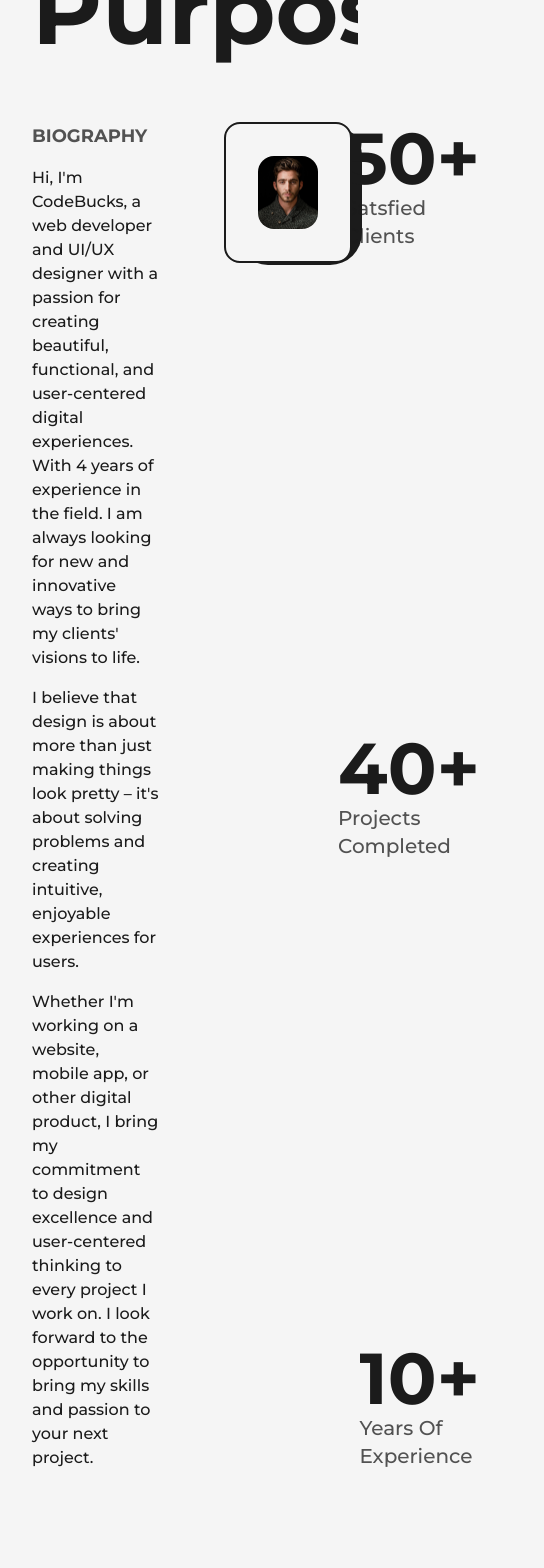
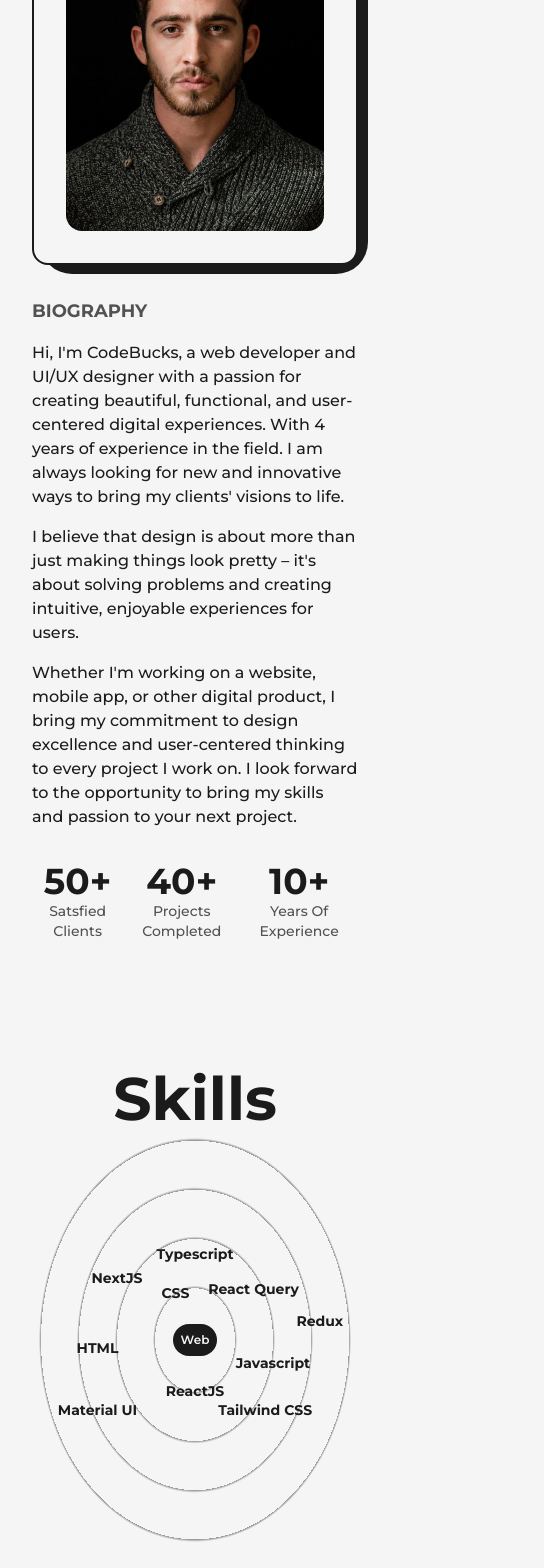
Before and after one commit to yashug/Yaswanth-Developer-Portfolio, a Next.js app: page /about in a window 390 px wide. Shown: the part 400-1968 px from the top of the page, 544 px wide, since content can reach past the window. Built offline with nearby package versions, Linux system fonts and the light colour scheme.

Commit message:
About Responsive

```diff
--- a/src/app/about/page.tsx
+++ b/src/app/about/page.tsx
@@ -13,9 +13,12 @@
 const about = () => {
   return (
     <main className="flex w-full flex-col items-center justify-center pt-16 dark:text-light">
-      <AnimatedText text="Passion Fuels Purpose!" className="mb-16" />
-      <div className="grid w-full grid-cols-8 gap-16">
-        <div className="col-span-3 flex flex-col items-start justify-start">
+      <AnimatedText
+        text="Passion Fuels Purpose!"
+        className="mb-16 lg:!text-7xl sm:!text-6xl xs:!text-4xl sm:mb-8"
+      />
+      <div className="grid w-full grid-cols-8 gap-16 sm:gap-8">
+        <div className="col-span-3 flex flex-col items-start justify-start xl:col-span-4 md:order-2 md:col-span-8">
           <h2 className="mb-4 text-lg font-bold uppercase text-dark/75 dark:text-light/75">
             Biography
           </h2>
@@ -38,7 +41,7 @@
             the opportunity to bring my skills and passion to your next project.
           </p>
         </div>
-        <div className="col-span-3 relative h-max rounded-2xl border-2 border-solid border-dark bg-light p-8 dark:bg-dark dark:border-light">
+        <div className="col-span-3 relative h-max rounded-2xl border-2 border-solid border-dark bg-light p-8 dark:bg-dark dark:border-light xl:col-span-4 md:order-1 md:col-span-8">
           <div className="absolute top-0 -right-3 -z-10 w-[102%] h-[103%] rounded-[2rem] bg-dark dark:bg-light" />
           <Image
             src={profilePic}
@@ -48,28 +51,28 @@
             sizes="(max-width: 768px) 100vw, (max-width: 1200px) 50vw, 33vw"
           />
         </div>
-        <div className="col-span-2 flex flex-col items-end justify-between">
-          <div className="flex flex-col items-end justify-center">
-            <span className="inline-bloc text-7xl font-bold">
+        <div className="col-span-2 flex flex-col items-end justify-between xl:col-span-8 xl:flex-row xl:items-center md:order-3">
+          <div className="flex flex-col items-end justify-center xl:items-center">
+            <span className="inline-bloc text-7xl font-bold md:text-6xl sm:text-5xl xs:text-4xl">
               <AnimatedNumber value={50} />+
             </span>
-            <h2 className="text-xl font-medium capitalize text-dark/75 dark:text-light/75">
+            <h2 className="text-xl font-medium capitalize text-dark/75 dark:text-light/75 xl:text-center md:text-lg sm:text-base xs:text-sm">
               satsfied clients
             </h2>
           </div>
-          <div className="flex flex-col items-end justify-center">
-            <span className="inline-bloc text-7xl font-bold">
+          <div className="flex flex-col items-end justify-center xl:items-center">
+            <span className="inline-bloc text-7xl font-bold md:text-6xl sm:text-5xl xs:text-4xl">
               <AnimatedNumber value={40} />+
             </span>
-            <h2 className="text-xl font-medium capitalize text-dark/75 dark:text-light/75">
+            <h2 className="text-xl font-medium capitalize text-dark/75 dark:text-light/75 xl:text-center md:text-lg sm:text-base xs:text-sm">
               projects completed
             </h2>
           </div>
-          <div className="flex flex-col items-end justify-center">
-            <span className="inline-bloc text-7xl font-bold">
+          <div className="flex flex-col items-end justify-center xl:items-center">
+            <span className="inline-bloc text-7xl font-bold md:text-6xl sm:text-5xl xs:text-4xl">
               <AnimatedNumber value={10} />+
             </span>
-            <h2 className="text-xl font-medium capitalize text-dark/75 dark:text-light/75">
+            <h2 className="text-xl font-medium capitalize text-dark/75 dark:text-light/75 xl:text-center md:text-lg sm:text-base xs:text-sm">
               years of experience
             </h2>
           </div>
--- a/src/app/components/Education.tsx
+++ b/src/app/components/Education.tsx
@@ -13,13 +13,15 @@
 
   return (
     <div className="mb-64 w-full">
-      <h2 className="font-bold text-8xl mb-32 w-full text-center">Education</h2>
-      <div ref={ref} className="w-[75%] mx-auto relative">
+      <h2 className="font-bold text-8xl mb-32 w-full text-center md:text-6xl xs:text-4xl md:mb-16">
+        Education
+      </h2>
+      <div ref={ref} className="w-[75%] mx-auto relative lg:w-[90%] md:w-full">
         <motion.div
           style={{ scaleY: scrollYProgress }}
-          className="absolute left-9 top-0 w-[4px] h-full bg-dark origin-top dark:bg-light"
+          className="absolute left-9 top-0 w-[4px] h-full bg-dark origin-top dark:bg-light md:w-[2px] md:left-[30px] xs:left-[20px]"
         />
-        <ul className="w-full flex flex-col items-center justify-between ml-4">
+        <ul className="w-full flex flex-col items-center justify-between ml-4 xs:ml-2">
           <EducationDetails
             type="Bachelor Of Science In Computer Science"
             time="2016-2020"
--- a/src/app/components/EducationDetails.tsx
+++ b/src/app/components/EducationDetails.tsx
@@ -19,7 +19,7 @@
   return (
     <li
       ref={ref}
-      className="my-8 first:mt-0 last:mb-0 w-[60%] mx-auto flex flex-col items-center justify-between"
+      className="my-8 first:mt-0 last:mb-0 w-[60%] mx-auto flex flex-col items-center justify-between md:w-[80%]"
     >
       <LiIcon reference={ref} />
       <motion.div
@@ -27,11 +27,11 @@
         whileInView={{ y: 0 }}
         transition={{ duration: 0.5, type: "spring" }}
       >
-        <h3 className="capitalize font-bold text-2xl">{type}&nbsp;</h3>
-        <span className="capitalize font-medium text-dark/75 dark:text-light/75">
+        <h3 className="capitalize font-bold text-2xl sm:text-xl xs:text-lg">{type}&nbsp;</h3>
+        <span className="capitalize font-medium text-dark/75 dark:text-light/75 xs:text-sm">
           {time} | {place}
         </span>
-        <p className="font-medium w-full">{info}</p>
+        <p className="font-medium w-full md:text-sm">{info}</p>
       </motion.div>
     </li>
   );
--- a/src/app/components/Experience.tsx
+++ b/src/app/components/Experience.tsx
@@ -13,15 +13,16 @@
 
   return (
     <div className="my-64">
-      <h2 className="font-bold text-8xl mb-32 w-full text-center">
+      <h2 className="font-bold text-8xl mb-32 w-full text-center md:text-6xl xs:text-4xl md:mb-16">
         Experience
       </h2>
-      <div ref={ref} className="w-[75%] mx-auto relative">
+      <div ref={ref} className="w-[75%] mx-auto relative lg:w-[90%] md:w-full">
         <motion.div
           style={{ scaleY: scrollYProgress }}
-          className="absolute left-9 top-0 w-[4px] h-full bg-dark origin-top dark:bg-light"
+          className="absolute left-9 top-0 w-[4px] h-full bg-dark origin-top dark:bg-light
+          md:w-[2px] md:left-[30px] xs:left-[20px]"
         />
-        <ul className="w-full flex flex-col items-center justify-between ml-4">
+        <ul className="w-full flex flex-col items-center justify-between ml-4 xs:ml-2">
           <ExperienceDetails
             position="Software Engineer"
             company="Google"
--- a/src/app/components/ExperienceDetails.tsx
+++ b/src/app/components/ExperienceDetails.tsx
@@ -24,7 +24,7 @@
   return (
     <li
       ref={ref}
-      className="my-8 first:mt-0 last:mb-0 w-[60%] mx-auto flex flex-col items-center justify-between"
+      className="my-8 first:mt-0 last:mb-0 w-[60%] mx-auto flex flex-col items-center justify-between md:w-[80%]"
     >
       <LiIcon reference={ref} />
       <motion.div
@@ -32,7 +32,7 @@
         whileInView={{ y: 0 }}
         transition={{ duration: 0.5, type: "spring" }}
       >
-        <h3 className="capitalize font-bold text-2xl">
+        <h3 className="capitalize font-bold text-2xl sm:text-xl xs:text-lg">
           {position}&nbsp;
           <a
             href={companyLink}
@@ -42,10 +42,10 @@
             @{company}
           </a>
         </h3>
-        <span className="capitalize font-medium text-dark/75 dark:text-light/75">
+        <span className="capitalize font-medium text-dark/75 dark:text-light/75 xs:text-sm">
           {time} | {address}
         </span>
-        <p className="font-medium w-full">{work}</p>
+        <p className="font-medium w-full md:text-sm">{work}</p>
       </motion.div>
     </li>
   );
--- a/src/app/components/LiIcon.tsx
+++ b/src/app/components/LiIcon.tsx
@@ -9,7 +9,12 @@
 
   return (
     <figure className="absolute left-0 stroke-dark dark:stroke-light">
-      <svg className="-rotate-90" width="75" height="75" viewBox="0 0 100 100">
+      <svg
+        className="-rotate-90 md:w-[60px] md:h-[60px] xs:w-[40px] xs:h-[40px]"
+        width="75"
+        height="75"
+        viewBox="0 0 100 100"
+      >
         <circle
           cx="75"
           cy="50"
--- a/src/app/components/Skills.tsx
+++ b/src/app/components/Skills.tsx
@@ -4,7 +4,8 @@
 const Skill = ({ name, x, y }: { name: string; x: string; y: string }) => {
   return (
     <motion.div
-      className="flex items-center justify-center rounded-full font-semibold bg-dark text-light py-3 px-6 shadow-dark cursor-pointer absolute dark:text-dark dark:bg-light"
+      className="flex items-center justify-center rounded-full font-semibold bg-dark text-light py-3 px-6 shadow-dark cursor-pointer absolute dark:text-dark dark:bg-light
+      lg:py-2 lg:px-4 md:text-sm md:py-1.5 md:px-3 xs:bg-transparent xs:dark:bg-transparent xs:text-dark xs:dark:text-light xs:font-bold"
       whileHover={{ scale: 1.05 }}
       initial={{ x: 0, y: 0 }}
       whileInView={{ x: x, y: y, transition: { duration: 1.5 } }}
@@ -18,10 +19,18 @@
 const Skills = () => {
   return (
     <>
-      <h2 className="font-bold text-8xl mt-64 w-full text-center">Skills</h2>
-      <div className="w-full h-screen relative flex items-center justify-center rounded-full bg-circularLight dark:bg-circularDark">
+      <h2 className="font-bold text-8xl mt-64 w-full text-center md:text-6xl md:mt-32">
+        Skills
+      </h2>
+      <div
+        className="w-full h-screen relative flex items-center justify-center rounded-full bg-circularLight dark:bg-circularDark
+      lg:h-[80vh] sm:h-[60vh] xs:h-[50vh] lg:bg-circularLightLg lg:dark:bg-circularDarkLg
+      md:bg-circularLightMd md:dark:bg-circularDarkMd
+      sm:bg-circularLightSm sm:dark:bg-circularDarkSm"
+      >
         <motion.div
-          className="flex items-center justify-center rounded-full font-semibold bg-dark text-light p-8 shadow-dark cursor-pointer dark:text-dark dark:bg-light"
+          className="flex items-center justify-center rounded-full font-semibold bg-dark text-light p-8 shadow-dark cursor-pointer dark:text-dark dark:bg-light
+          lg:p-6 md:p-4 xs:text-xs xs:p-2"
           whileHover={{ scale: 1.05 }}
         >
           Web
--- a/tailwind.config.js
+++ b/tailwind.config.js
@@ -22,9 +22,28 @@
       },
       backgroundImage: {
         circularLight:
-          "repeating-radial-gradient(rgba(0,0,0,0.4) 2px, #f5f5f5 5px, #f5f5f5 100px)",
+          "repeating-radial-gradient(rgba(0,0,0,0.4) 2px,#f5f5f5 5px,#f5f5f5 100px)",
+
         circularDark:
-          "repeating-radial-gradient(rgba(255,255,255,0.5) 2px, #1b1b1b 8px, #1b1b1b 100px)",
+          "repeating-radial-gradient(rgba(255,255,255,0.5) 2px,#1b1b1b 8px,#1b1b1b 100px)",
+
+        circularLightLg:
+          "repeating-radial-gradient(rgba(0,0,0,0.4) 2px,#f5f5f5 5px,#f5f5f5 80px)",
+
+        circularDarkLg:
+          "repeating-radial-gradient(rgba(255,255,255,0.5) 2px,#1b1b1b 8px,#1b1b1b 80px)",
+
+        circularLightMd:
+          "repeating-radial-gradient(rgba(0,0,0,0.4) 2px,#f5f5f5 6px,#f5f5f5 60px)",
+
+        circularDarkMd:
+          "repeating-radial-gradient(rgba(255,255,255,0.5) 2px,#1b1b1b 6px,#1b1b1b 60px)",
+
+        circularLightSm:
+          "repeating-radial-gradient(rgba(0,0,0,0.4) 2px,#f5f5f5 4px,#f5f5f5 40px)",
+
+        circularDarkSm:
+          "repeating-radial-gradient(rgba(255,255,255,0.5) 2px,#1b1b1b 4px,#1b1b1b 40px)",
       },
     },
     screens: {
```
